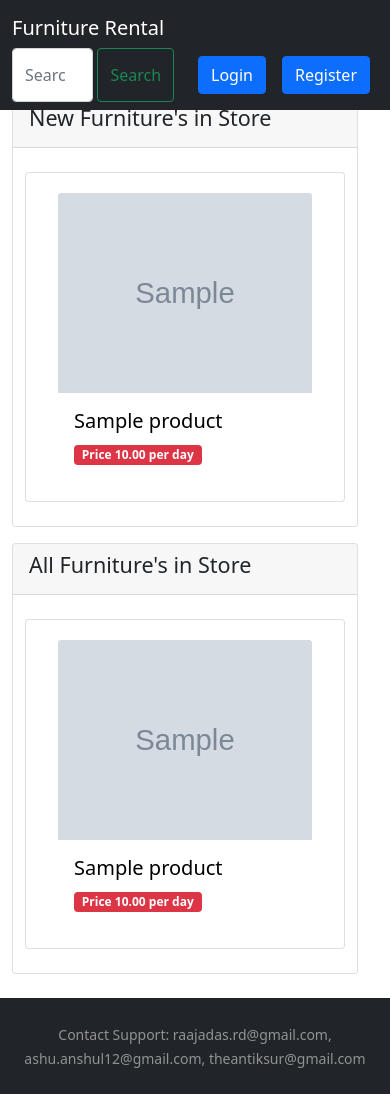
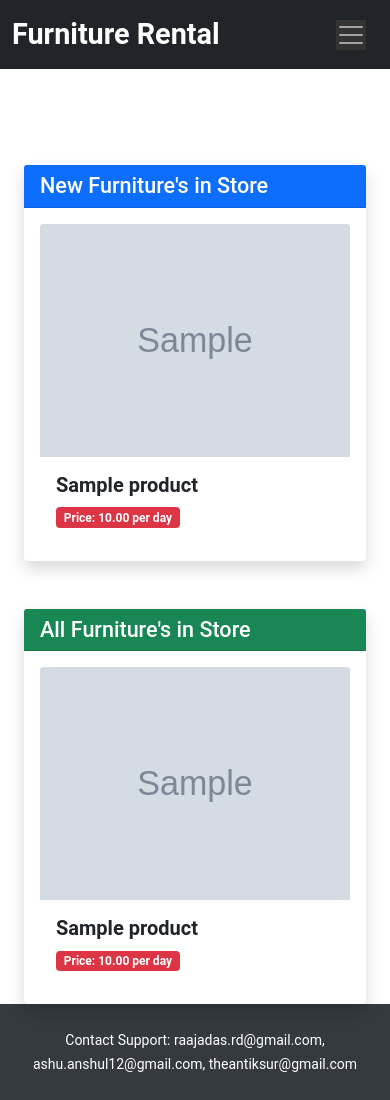
Before and after one commit to ipash185/furnitureRental, a Django app: page / in a window 390 px wide. Run offline with Django 4.2, Linux system fonts and the light colour scheme; tables that the repository leaves empty hold one stand-in row (values such as "Sample post"); grey boxes marked "Sample" are stand-in pictures.

Commit message:
Mobile compatible

```diff
--- a/app/templates/index.html
+++ b/app/templates/index.html
@@ -2,59 +2,63 @@
 {% block title %}Home{% endblock %}
 
 {% block content %}
-    <div class="d-flex">
-
-        <div class="col-md">
-
-            <div class="card mt-5">
-                <div class="card-header">
-                    <h4>New Furniture's in Store</h4>
+<div class="container-fluid">
+    <div class="row">
+        <div class="col-lg-6">
+            <div class="card mt-5 border-0 shadow">
+                <div class="card-header bg-primary text-white">
+                    <h4 class="mb-0">New Furniture's in Store</h4>
                 </div>
                 <div class="card-body">
-                    <div class="row">
+                    <div class="row row-cols-1 row-cols-md-2 g-4">
                         {% for product in new_products %}
-                            <div class="card m-2" style="width: 20rem;">
+                        <div class="col">
+                            <div class="card border-0">
                                 <a href="{% url 'product_detail' product.pk %}"
-                                   class="m-3 p-1 text-decoration-none text-black">
-                                    <img src="{{ product.image.url }}" class="card-img-top" width="200" height="200"
-                                         alt="{{ product.image }}">
+                                    class="text-decoration-none text-dark">
+                                    <img src="{{ product.image.url }}" class="card-img-top" alt="{{ product.image }}">
                                     <div class="card-body">
-                                        <h5 class="card-title">{{ product.name|truncatechars:'90' }}</h5>
+                                        <h5 class="card-title fw-bold">{{ product.name|truncatechars:'90' }}</h5>
                                         <p class="card-text">
-                                            <span class="badge bg-danger">Price {{ product.price }} per day</span>
+                                            <span class="badge bg-danger">Price: {{ product.price }} per day</span>
                                         </p>
                                     </div>
                                 </a>
                             </div>
+                        </div>
                         {% endfor %}
                     </div>
                 </div>
             </div>
-            <div class="card mt-3">
-                <div class="card-header">
-                    <h4>All Furniture's in Store</h4>
+        </div>
+
+        <div class="col-lg-6">
+            <div class="card mt-5 border-0 shadow">
+                <div class="card-header bg-success text-white">
+                    <h4 class="mb-0">All Furniture's in Store</h4>
                 </div>
                 <div class="card-body">
-                    <div class="row">
+                    <div class="row row-cols-1 row-cols-md-2 g-4">
                         {% for product in products %}
-                            <div class="card m-2" style="width: 20rem;">
+                        <div class="col">
+                            <div class="card border-0">
                                 <a href="{% url 'product_detail' product.pk %}"
-                                   class="m-3 p-1 text-decoration-none text-black">
-                                    <img src="{{ product.image.url }}" class="card-img-top" width="200" height="200"
-                                         alt="{{ product.image }}">
+                                    class="text-decoration-none text-dark">
+                                    <img src="{{ product.image.url }}" class="card-img-top" alt="{{ product.image }}">
                                     <div class="card-body">
-                                        <h5 class="card-title">{{ product.name|truncatechars:'90' }}</h5>
+                                        <h5 class="card-title fw-bold">{{ product.name|truncatechars:'90' }}</h5>
                                         <p class="card-text">
-                                            <span class="badge bg-danger">Price {{ product.price }} per day</span>
+                                            <span class="badge bg-danger">Price: {{ product.price }} per day</span>
                                         </p>
                                     </div>
                                 </a>
                             </div>
+                        </div>
                         {% endfor %}
                     </div>
                 </div>
             </div>
         </div>
     </div>
-
+</div>
 {% endblock %}
--- a/templates/base.html
+++ b/templates/base.html
@@ -3,82 +3,132 @@
 
 <head>
     <!-- Required meta tags -->
-    <meta charset="utf-8"/>
-    <meta name="viewport" content="width=device-width, initial-scale=1"/>
+    <meta charset="utf-8" />
+    <meta name="viewport" content="width=device-width, initial-scale=1" />
 
     <!-- Bootstrap CSS -->
     <link href="https://cdn.jsdelivr.net/npm/bootstrap@5.1.3/dist/css/bootstrap.min.css" rel="stylesheet"
-          integrity="sha384-1BmE4kWBq78iYhFldvKuhfTAU6auU8tT94WrHftjDbrCEXSU1oBoqyl2QvZ6jIW3" crossorigin="anonymous"/>
+        integrity="sha384-1BmE4kWBq78iYhFldvKuhfTAU6auU8tT94WrHftjDbrCEXSU1oBoqyl2QvZ6jIW3" crossorigin="anonymous" />
+
+    <!-- Font Awesome -->
+    <link href="https://cdnjs.cloudflare.com/ajax/libs/font-awesome/5.15.4/css/all.min.css" rel="stylesheet">
 
     <title>{% block title %}{% endblock %}</title>
+    <style>
+        /* Custom CSS for modern look */
+        body {
+            font-family: 'Roboto', sans-serif;
+        }
+
+        .navbar-brand {
+            font-size: 1.8rem;
+            font-weight: bold;
+        }
+
+        .navbar-toggler {
+            border: none;
+        }
+
+        .navbar-toggler-icon {
+            background-color: #333;
+        }
+
+        .navbar-nav .nav-link {
+            font-size: 1.1rem;
+            color: #333;
+            transition: color 0.3s;
+        }
+
+        .navbar-nav .nav-link:hover {
+            color: #007bff;
+        }
+
+        footer {
+            background-color: #343a40;
+            color: #fff;
+        }
+
+        footer a {
+            color: #fff;
+            transition: color 0.3s;
+        }
+
+        footer a:hover {
+            color: #007bff;
+        }
+    </style>
 </head>
 
 <body>
-<header class="container-fluid ">
-    <nav class="navbar navbar-dark fixed-top bg-dark ">
-        <div class="container-fluid">
+    <header>
+        <nav class="navbar navbar-expand-lg navbar-dark bg-dark">
+            <div class="container">
                 <a href="{% url 'index' %}" class="navbar-brand">Furniture Rental</a>
-            <div class="d-flex">
+                <button class="navbar-toggler" type="button" data-bs-toggle="collapse" data-bs-target="#navbarNav"
+                    aria-controls="navbarNav" aria-expanded="false" aria-label="Toggle navigation">
+                    <span class="navbar-toggler-icon"></span>
+                </button>
+                <div class="collapse navbar-collapse" id="navbarNav">
+                    <ul class="navbar-nav ms-auto">
+                        <li class="nav-item">
                             <form class="d-flex me-3" action="{% url 'search' %}">
                                 <input class="form-control me-1" type="search" name="query" placeholder="Search"
                                     aria-label="Search">
-                    <button class="btn btn-outline-success" value="{{ request.GET.query }}" type="submit">Search
-                    </button>
+                                <button class="btn btn-outline-success" value="{{ request.GET.query }}"
+                                    type="submit">Search</button>
                             </form>
+                        </li>
                         {% if user.is_authenticated %}
-                    <div class="btn-group dropstart">
-                        <button type="button" class="btn btn-info dropdown-toggle" data-bs-toggle="dropdown"
-                                aria-expanded="false">
-                            {{ request.user.username }}
-                        </button>
-                        <ul class="dropdown-menu">
+                        <li class="nav-item dropdown">
+                            <a class="nav-link dropdown-toggle" href="#" id="navbarDropdown" role="button"
+                                data-bs-toggle="dropdown" aria-expanded="false">
+                                <i class="fas fa-user"></i> {{ request.user.username }}
+                            </a>
+                            <ul class="dropdown-menu" aria-labelledby="navbarDropdown">
                                 {% if request.user.is_staff %}
-                                <li><a class="dropdown-item" href="{% url 'dashboard' %}">DashBoard</a></li>
+                                <li><a class="dropdown-item" href="{% url 'dashboard' %}">Dashboard</a></li>
                                 {% endif %}
-                            <li><a class="dropdown-item" href="{% url 'my_rent_products' %}">My Rent Products</a></li>
+                                <li><a class="dropdown-item" href="{% url 'my_rent_products' %}">My Rent
+                                        Products</a></li>
                                 <li><a class="dropdown-item" href="{% url 'profile' %}">Profile</a></li>
                                 <li>
-                                <hr class="dropdown-divider"/>
+                                    <hr class="dropdown-divider" />
                                 </li>
                                 <li><a class="dropdown-item" href="{% url 'logout' %}">Logout</a></li>
                             </ul>
-                    </div>
+                        </li>
                         {% else %}
-                    <div class="p-2">
-                        <a href="{% url 'login' %}" class="btn btn-primary">Login</a>
-                    </div>
-                    <div class="p-2">
-                        <a href="{% url 'register' %}" class="btn btn-primary">Register</a>
-                    </div>
+                        <li class="nav-item">
+                            <a href="{% url 'login' %}" class="nav-link">Login</a>
+                        </li>
+                        <li class="nav-item">
+                            <a href="{% url 'register' %}" class="nav-link">Register</a>
+                        </li>
                         {% endif %}
+                    </ul>
                 </div>
             </div>
         </nav>
     </header>
 
-<div class="container-fluid mt-5">
-    {% block content %} {% endblock %}
+    <div class="container mt-5">
+        {% block content %}
+        {% endblock %}
     </div>
 
-<footer class="flex-shrink-0 py-4 bg-dark text-white-50 mt-4">
-    <div class="container-md text-center">
+    <footer class="py-4">
+        <div class="container text-center">
             <small>Contact Support: raajadas.rd@gmail.com, ashu.anshul12@gmail.com, theantiksur@gmail.com</small>
         </div>
     </footer>
 
-
-<!-- Optional JavaScript; choose one of the two! -->
-
-<!-- Option 1: Bootstrap Bundle with Popper -->
+    <!-- Bootstrap Bundle with Popper -->
     <script src="https://cdn.jsdelivr.net/npm/bootstrap@5.1.3/dist/js/bootstrap.bundle.min.js"
         integrity="sha384-ka7Sk0Gln4gmtz2MlQnikT1wXgYsOg+OMhuP+IlRH9sENBO0LRn5q+8nbTov4+1p"
         crossorigin="anonymous"></script>
 
-<!-- Option 2: Separate Popper and Bootstrap JS -->
-<!--
-<script src="https://cdn.jsdelivr.net/npm/@popperjs/core@2.10.2/dist/umd/popper.min.js" integrity="sha384-7+zCNj/IqJ95wo16oMtfsKbZ9ccEh31eOz1HGyDuCQ6wgnyJNSYdrPa03rtR1zdB" crossorigin="anonymous"></script>
-<script src="https://cdn.jsdelivr.net/npm/bootstrap@5.1.3/dist/js/bootstrap.min.js" integrity="sha384-QJHtvGhmr9XOIpI6YVutG+2QOK9T+ZnN4kzFN1RtK3zEFEIsxhlmWl5/YESvpZ13" crossorigin="anonymous"></script>
--->
+    <!-- Font Awesome -->
+    <script src="https://cdnjs.cloudflare.com/ajax/libs/font-awesome/5.15.4/js/all.min.js"></script>
 </body>
 
 </html>
```
Also changed, not shown: app/templates/db_base.html (+5 -7 lines), app/templates/db_index.html (+8 -4 lines), app/templates/my_rent_products.html (+23 -27 lines), app/templates/products_detail.html (+16 -22 lines), app/templates/rent_form.html (+7 -4 lines). Lines whose indentation alone changed are shown as unchanged.
